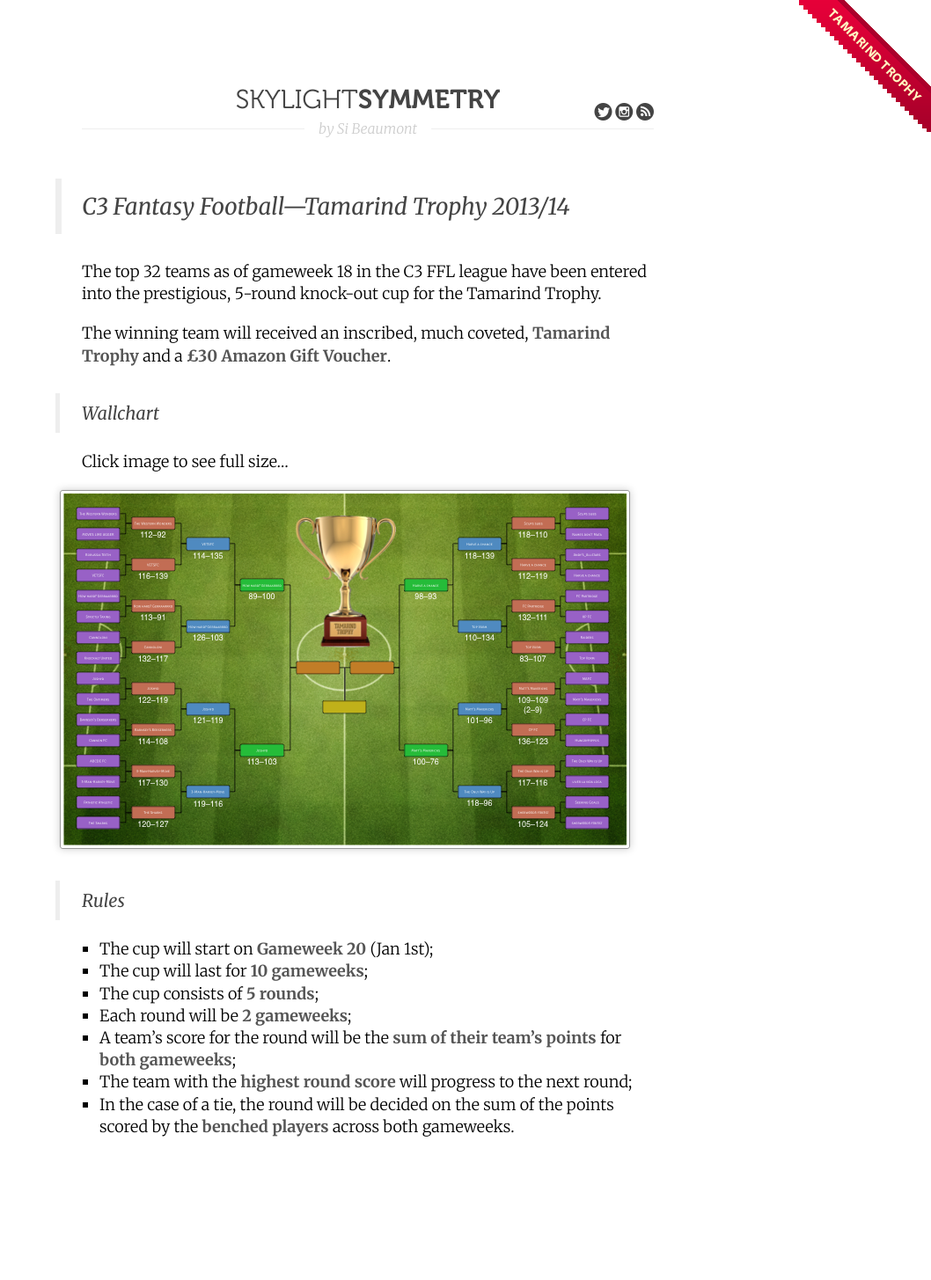
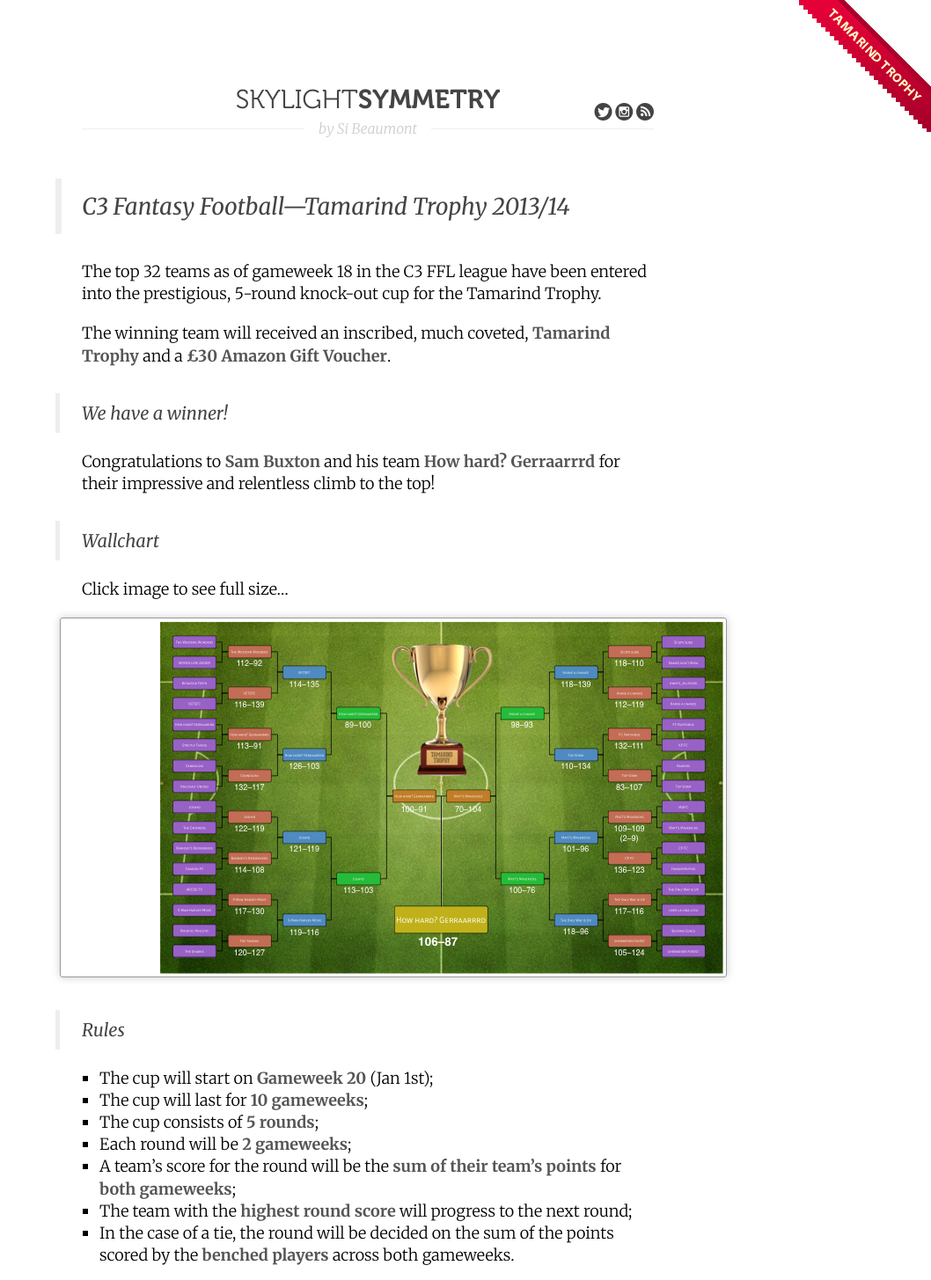
Before and after one commit to simonjbeaumont/simonjbeaumont.github.io, a Jekyll site: the page built from tamarind-trophy/index.md, in a window 1280 px wide. Shown: the whole page at 88% size, without its empty margins (222-1280 px from the left). Built offline with Jekyll 4.4.1, drawn with Linux system fonts in a browser that asks for light colours; Markdown is read by kramdown in place of the engine named in the settings; before the commit the page ends 1309 px from its top, so only the background shows below that.

Commit message:
Update with winners

```diff
--- a/tamarind-trophy/index.md
+++ b/tamarind-trophy/index.md
@@ -10,10 +10,14 @@ the prestigious, 5-round knock-out cup for the Tamarind Trophy.
 The winning team will received an inscribed, much coveted,  **Tamarind Trophy**
 and a **£30 Amazon Gift Voucher**.
 
+## We have a winner!
+Congratulations to **Sam Buxton** and his team **How hard? Gerraarrrd** for
+their impressive and relentless climb to the top!
+
 ## Wallchart
 Click image to see full size...
 
-[![wallchart](tt-last-4.png)](tt-last-4.pdf)
+[![wallchart](tt-winner.png)](tt-winner.pdf)
 
 ## Rules
 * The cup will start on **Gameweek 20** (Jan 1st);
```
Also changed, not shown: tamarind-trophy/tt-winner.png (added), 1 other file.
